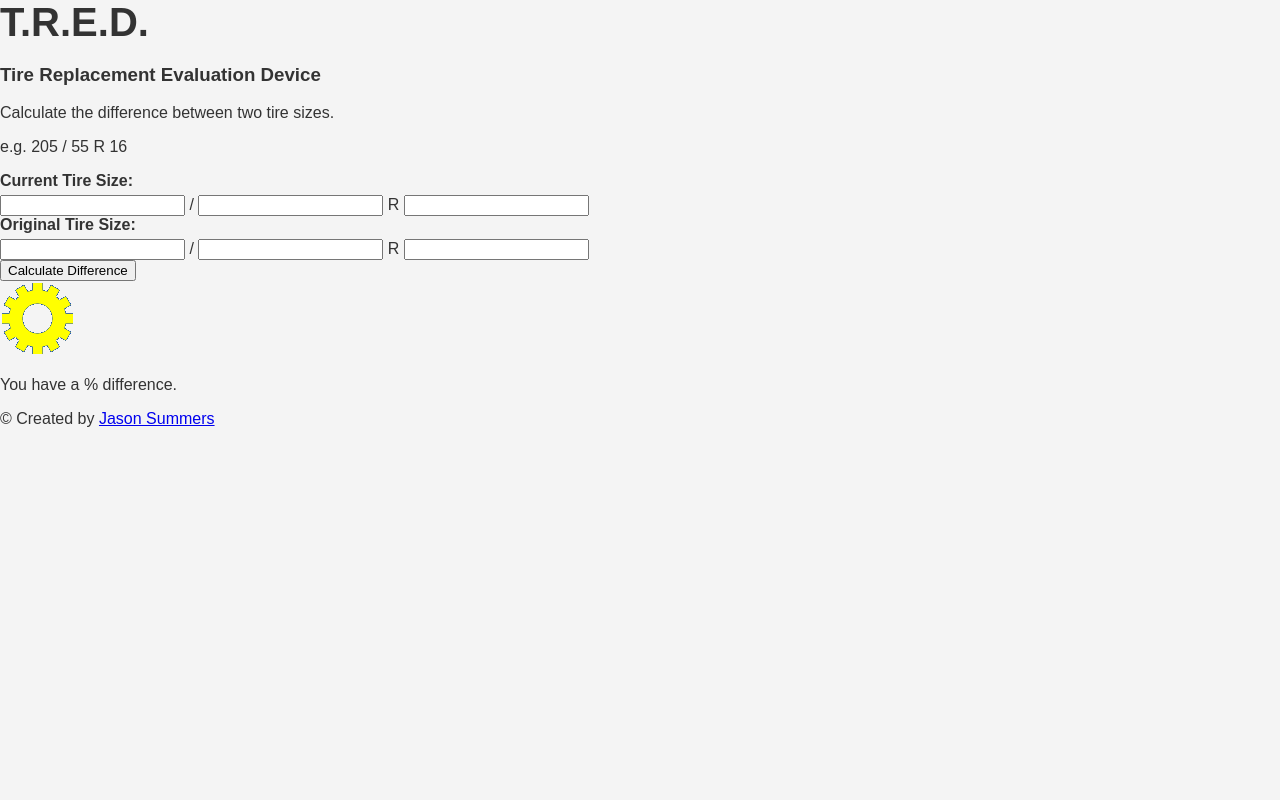
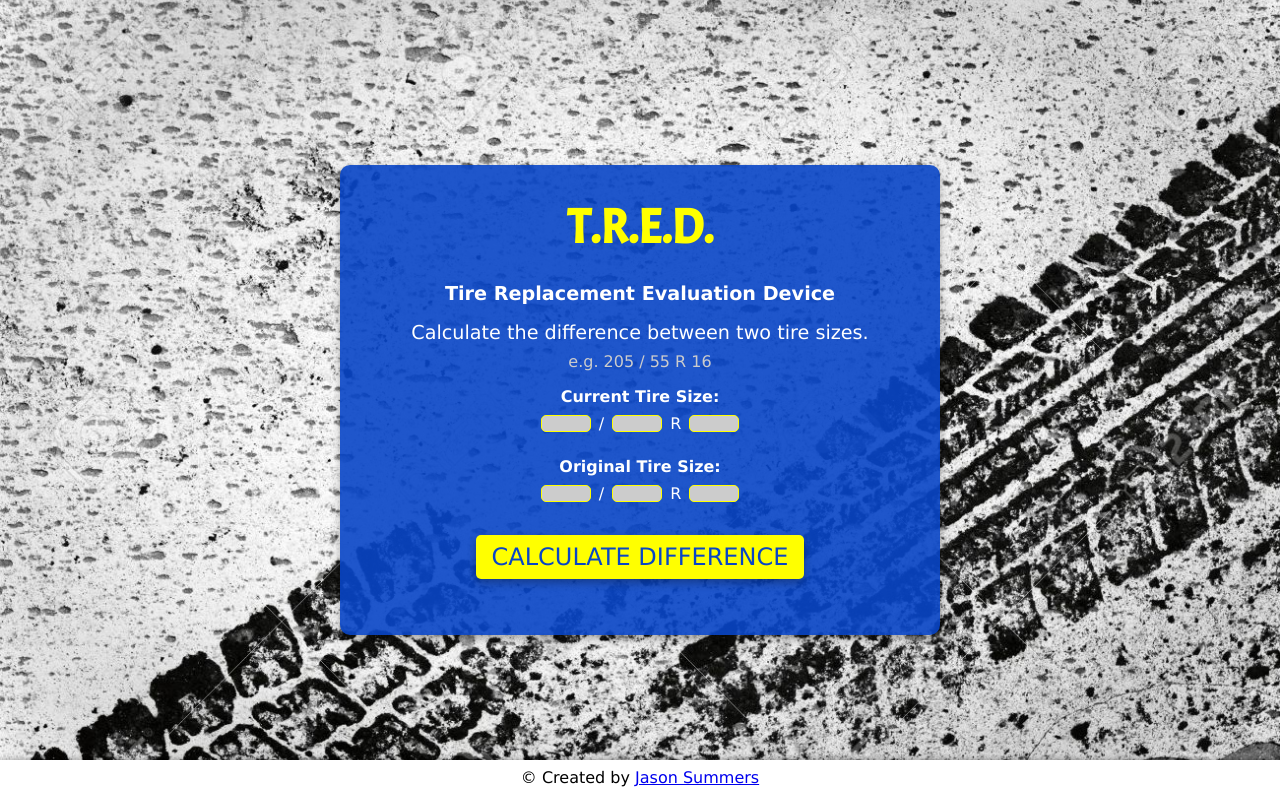
Before and after one commit to jwsummers/Tire-Calculator, a website: page index.html in a window 1280 px wide. Drawn offline with Linux system fonts and the light colour scheme.

Commit message:
Update style.css

```diff
--- a/style.css
+++ b/style.css
@@ -1,99 +1,195 @@
-/* General Styles */
-body {
-    font-family: Arial, sans-serif;
+@import url("https://fonts.googleapis.com/css?family=Acme");
+
+* {
+    box-sizing: border-box;
+    font-family: Verdana, sans-serif;
+    padding: 0;
     margin: 0;
-    padding: 0;
-    background-color: #f4f4f4;
-    color: #333;
 }
 
-header {
-    background: linear-gradient(90deg, #007bff, #00c6ff);
-    color: white;
-    padding: 20px 0;
-    text-align: center;
-    box-shadow: 0 4px 6px rgba(0, 0, 0, 0.1);
+body {
+    background-image: url(img/background.jpg);
+    background-size: cover;
+    background-position: center;
+    min-height: 100vh;
+    display: flex;
+    flex-direction: column;
+    justify-content: center;
 }
 
-h1 {
-    margin: 0;
-    font-size: 2.5rem;
+.container {
+    display: flex;
+    justify-content: center;
+    align-items: center;
+    height: 100%;
 }
 
-main {
-    padding: 20px;
+.main-form {
+    background: rgba(8, 69, 199, 0.9);
+    width: 90%;
+    max-width: 600px;
+    margin: 2rem auto;
+    padding: 2rem;
+    border-radius: 10px;
+    display: flex;
+    flex-direction: column;
+    align-items: center;
+    box-shadow: 0 4px 8px rgba(0, 0, 0, 0.3);
 }
 
-.calculator {
-    background: white;
-    padding: 20px;
-    margin: 20px auto;
-    max-width: 500px;
-    border-radius: 8px;
-    box-shadow: 0 4px 8px rgba(0, 0, 0, 0.1);
+.main-header__title {
+    font-family: "Acme", sans-serif;
+    font-size: 3rem;
+    padding-bottom: 1rem;
+    color: #ffff00;
+    text-align: center;
 }
 
-.form-group {
-    margin-bottom: 15px;
+.main-header__info {
+    font-size: 1.2rem;
+    padding: 0.5rem;
+    color: white;
+    text-align: center;
 }
 
-label {
-    display: block;
-    margin-bottom: 5px;
+.example {
+    font-size: 1rem;
+    color: #ccc;
+    text-align: center;
+}
+
+.tire-sizes {
+    display: grid;
+    grid-template-columns: 1fr;
+    grid-gap: 1.5rem;
+    padding-top: 1rem;
+    width: 100%;
+}
+
+.tire {
+    color: white;
+    display: flex;
+    flex-direction: column;
+    align-items: center;
+}
+
+.text-label {
+    padding-bottom: 0.5rem;
     font-weight: bold;
 }
 
-input[type="number"] {
-    width: 100%;
-    padding: 10px;
-    border-radius: 4px;
-    border: 1px solid #ddd;
-    box-sizing: border-box;
+.inputs {
+    display: flex;
+    align-items: center;
 }
 
-.calculate-btn {
-    background-color: #007bff;
-    color: white;
-    padding: 10px 20px;
-    border: none;
-    border-radius: 4px;
-    cursor: pointer;
-    font-size: 1rem;
-    width: 100%;
+.tire-size {
+    width: 50px;
+    background: #ccc;
+    outline: none;
+    border: 1.5px solid #ffff00;
+    border-radius: 5px;
+    text-align: center;
+    margin: 0 0.5rem;
 }
 
-.calculate-btn:hover {
-    background-color: #0056b3;
+.button {
+    padding-top: 2rem;
+    width: 100%;
+    text-align: center;
 }
 
-.results {
-    background: #fff;
-    padding: 20px;
-    margin: 20px auto;
-    max-width: 500px;
-    border-radius: 8px;
-    box-shadow: 0 4px 8px rgba(0, 0, 0, 0.1);
+.btn {
+    font-size: 1.5rem;
+    padding: 0.5rem 1rem;
+    background: #ffff00;
+    color: #0845c7;
+    border: none;
+    border-radius: 5px;
+    box-shadow: 0 4px 8px rgba(0, 0, 0, 0.3);
+    cursor: pointer;
+    text-transform: uppercase;
+    transition: background 0.3s, transform 0.3s;
 }
 
-.results h2 {
-    margin-top: 0;
-    font-size: 1.8rem;
+.btn:hover {
+    background: white;
+    transform: translateY(-2px);
 }
 
-/* Mobile Responsiveness */
+.btn:active {
+    background: white;
+    transform: translateY(0);
+    box-shadow: none;
+}
+
+.main-footer {
+    position: fixed;
+    text-align: center;
+    bottom: 0;
+    width: 100%;
+    background: white;
+    height: 2.5rem;
+    padding: 0.5rem;
+    box-shadow: 0 -2px 4px rgba(0, 0, 0, 0.2);
+}
+
+#loading {
+    display: none;
+    align-self: center;
+    padding: 1.5rem;
+}
+
+#results {
+    display: none;
+    margin-top: 2rem;
+    color: white;
+    text-align: center;
+    font-size: 1.5rem;
+}
+
+#decision {
+    color: white;
+    display: block;
+    padding-top: 1.5rem;
+    font-size: 1.5rem;
+}
+
+.validate {
+    background-color: red;
+    color: white;
+    margin: 0.5rem;
+    padding: 0.3rem;
+}
+
 @media (max-width: 600px) {
-    h1 {
-        font-size: 2rem;
+    .main-form {
+        width: 100%;
+        padding: 1.5rem;
+        margin: 0;
+        border-radius: 0;
+        box-shadow: none;
     }
 
-    .calculator,
-    .results {
-        margin: 10px;
-        padding: 15px;
+    .main-header__title {
+        font-size: 2.5rem;
     }
 
-    .calculate-btn {
-        font-size: 0.9rem;
-        padding: 8px;
+    .main-header__info {
+        font-size: 1rem;
+    }
+
+    .tire-size {
+        width: 40px;
+        margin: 0 0.3rem;
+    }
+
+    .btn {
+        font-size: 1.2rem;
+        padding: 0.4rem 0.8rem;
+    }
+
+    .main-footer {
+        height: 2rem;
     }
 }
```
